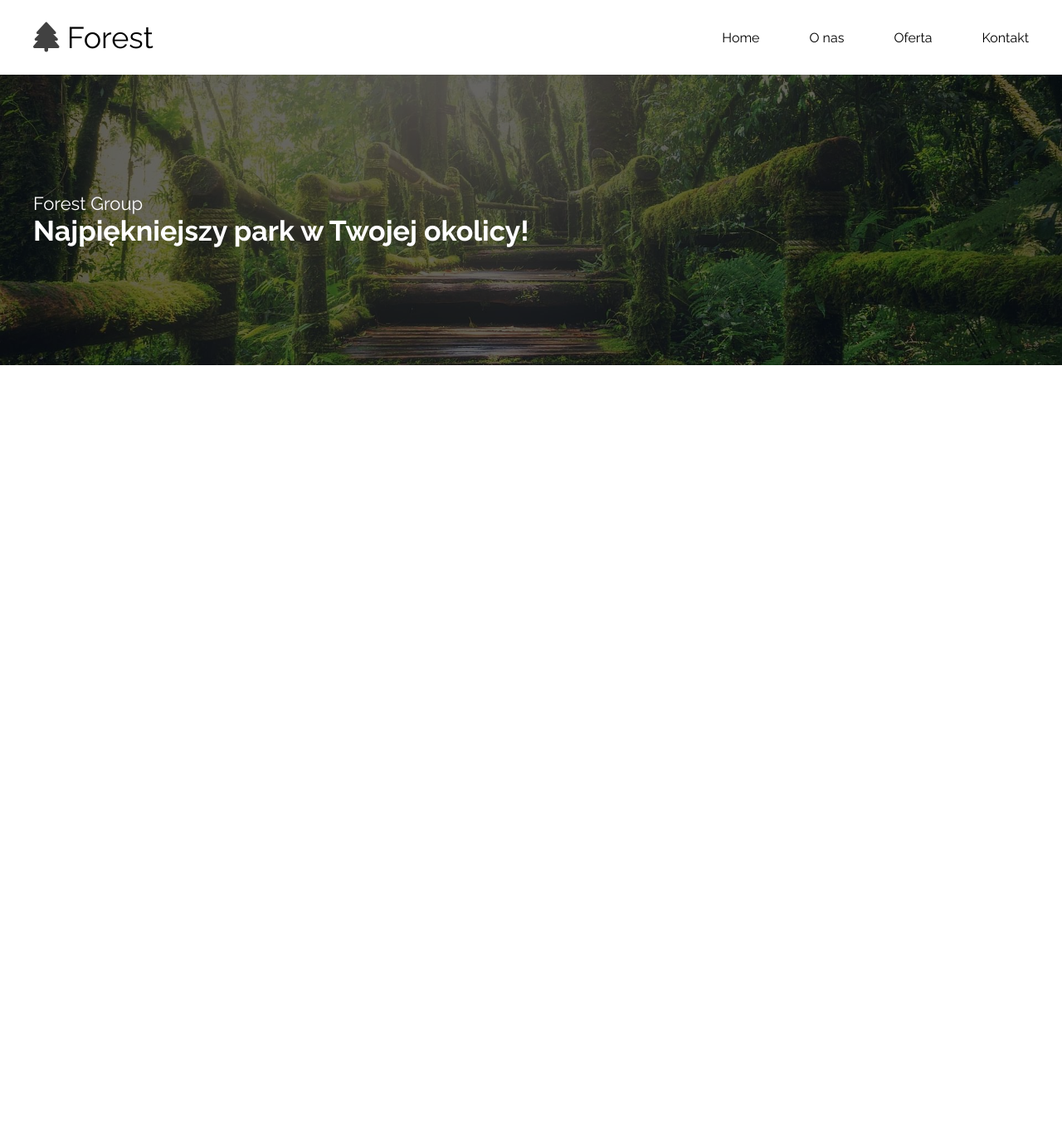
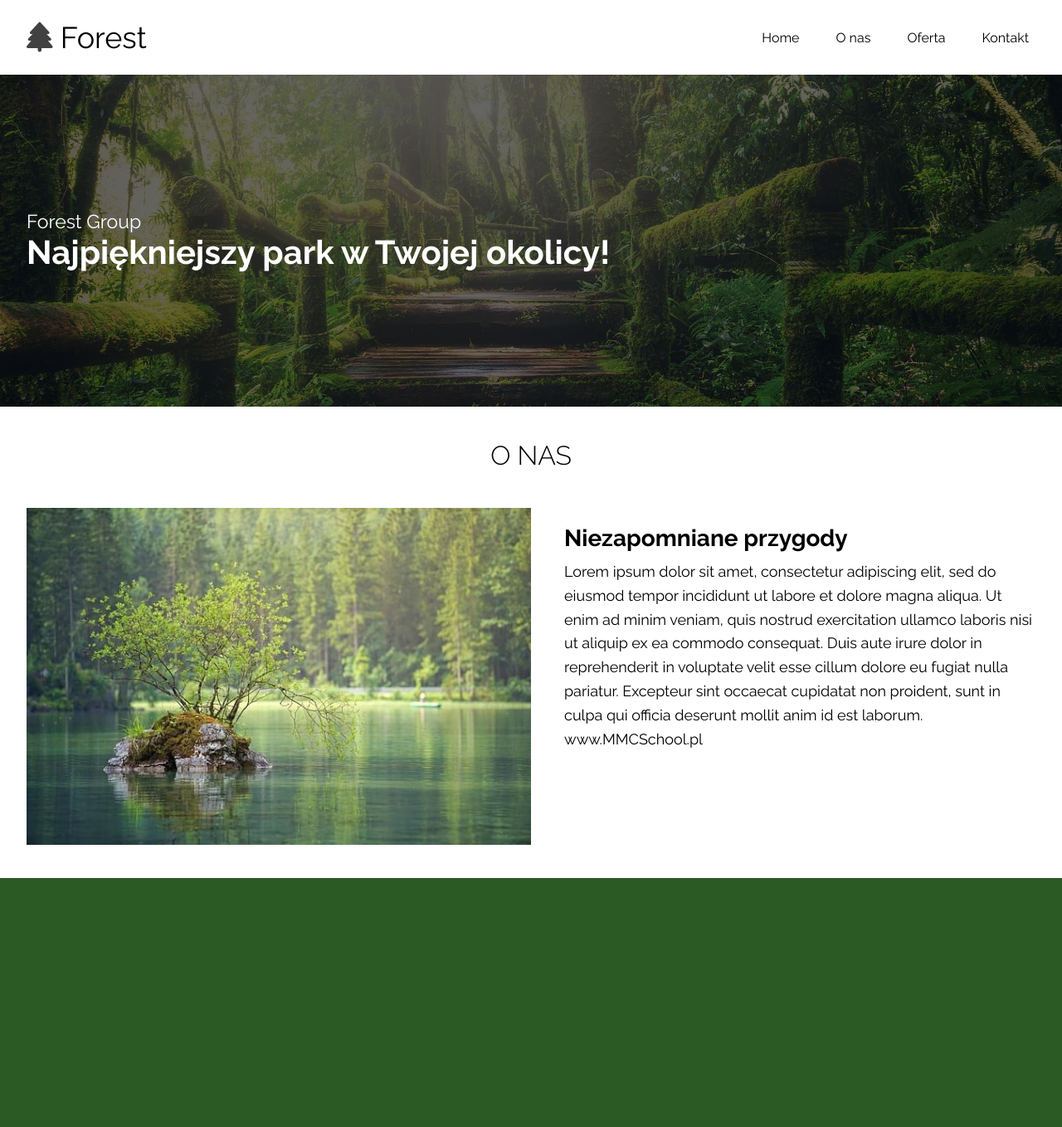
Before and after one commit to Czekol/matura, a website: page index.html in a window 1280 px wide. Shown: the top 1358 px of the page at 83% size. Before the commit the page ends 800 px from the top, so only its background shows below. Drawn offline with Linux system fonts and the light colour scheme.

Commit message:
almost finished section aabout us

```diff
--- a/alistTodo.txt
+++ b/alistTodo.txt
@@ -19,4 +19,6 @@
 - naprawienie by mobile links nie wyciekaly
 - scrollspy na wersji mobilnej i desktopowej
 - naprawic by nie moc scrolowac podczas otwierania hamburgerowego menu
-- header obczajic fw i naprawic by tabem wykrywalo text i title
+- ogarnac te dziwne paddingi w nav desktop ze nie kazde ma te sama width
+- naprawic clampy z height
+- pof z tym zaslanianiem
--- a/index.html
+++ b/index.html
@@ -56,6 +56,40 @@
         </div>
     </header>
 
+    <main class="main">
+
+        <section class="about-us">
+
+            <div class="big-wrapper">
+                <div class="about-us__heading">O NAS</div>
+
+                <div class="about-us__box">
+                    <img src="/dist/img/lake.jpg" alt="Promienie słońca padajace na piękne jezioro wśród lasu"
+                        class="about-us__box-img">
+
+                    <div class=" about-us__box-text">
+                          <h2 class="about-us__box-text-title">Niezapomniane przygody</h2>
+                    <p class="about-us__box-text-text">Lorem ipsum dolor sit amet, consectetur adipiscing elit, sed do
+                        eiusmod
+                        tempor incididunt ut labore et dolore magna aliqua. Ut enim ad minim
+                        veniam, quis nostrud exercitation ullamco laboris nisi ut aliquip ex ea
+                        commodo consequat. Duis aute irure dolor in reprehenderit in voluptate
+                        velit esse cillum dolore eu fugiat nulla pariatur. Excepteur sint occaecat
+                        cupidatat non proident, sunt in culpa qui officia deserunt mollit anim id est
+                        laborum. <a href="https://mmcschool.pl/" target="_blank" rel="noopener"
+                            class="about-us__box-text-link">www.MMCSchool.pl</a></p>
+                    </div>
+
+                </div>
+            </div>
+        </section>
+
+        <section class="hero-img"></section>
+
+    </main>
+
+
+
     <script src="/dist/js/script.min.js"></script>
 </body>
 
--- a/src/sass/_nav.scss
+++ b/src/sass/_nav.scss
@@ -1,11 +1,16 @@
 @use 'colors' as color;
 
 .nav {
+	// position: fixed;
+	// top: 0;
+	// width: 100%;
+
+
+	z-index: 100;
 	display: flex;
 	align-items: center;
 	background-color: color.$white;
-	height: 80px;
-
+	overflow: hidden;
 	&__logo {
 		font-size: 3.6rem;
 		&-icon {
@@ -19,7 +24,7 @@
 	}
 
 	&__burger-btn {
-		padding: 0 1.5rem;
+		padding: 0 3.2rem;
 		color: color.$black;
 		font-size: 3.6rem;
 		z-index: 100;
@@ -29,7 +34,6 @@
 	}
 
 	&__shadow {
-		z-index: -1;
 		position: absolute;
 		top: 0;
 		left: 0;
@@ -37,6 +41,7 @@
 		bottom: 0;
 		background-color: #0000006f;
 		opacity: 0;
+		z-index: -1;
 		transition: 0.3s;
 
 		&.show-shadow {
@@ -54,7 +59,6 @@
 		flex-direction: column;
 		background-color: color.$white;
 		transform: translateX(100%);
-		text-align: left;
 		transition: transform 0.3s;
 		z-index: 10;
 
@@ -81,7 +85,8 @@
 }
 
 .nav .big-wrapper {
-	padding-left: 1.5rem;
+
+	padding-left: 3.2rem;
 	display: flex;
 	justify-content: space-between;
 }
--- a/src/sass/_style.scss
+++ b/src/sass/_style.scss
@@ -14,7 +14,10 @@
 	width: 100%;
 }
 
+// HEADER
+
 .header {
+	padding: 0 3.2rem;
 	position: relative;
 	height: clamp(250px, 30vh, 350px);
 	background-image: url('/dist/img/mobile-stairs.jpg');
@@ -33,14 +36,12 @@
 	}
 
 	&__box-text {
-        padding:0 1.5rem;
 		display: flex;
 		flex-direction: column;
 		justify-content: center;
 		height: 100%;
 		width: 100%;
 		color: color.$white;
-
 
 		&-title {
 			font-size: 1.7rem;
@@ -62,3 +63,70 @@
 		height: 100%;
 	}
 }
+
+// ABOUT-US
+
+.about-us {
+	padding: 4rem 3.2rem;
+	&__heading {
+		margin-bottom: 2rem;
+		font-size: 2.4rem;
+		text-align: center;
+		font-weight: 300;
+	}
+	&__box {
+		display: flex;
+		flex-direction: column;
+		justify-content: center;
+		&-img {
+			align-self: center;
+			width: 100%;
+
+			height: clamp(225px, 25vh, 325px);
+			object-fit: cover;
+		}
+		&-text {
+			&-title {
+				margin: 2rem 0 1rem;
+				font-size: 2.2rem;
+			}
+
+			&-text {
+				font-size: 1.6rem;
+				line-height: 1.6;
+			}
+
+			&-link {
+				position: relative;
+				color: color.$black;
+				transition: 0.3s;
+
+				&::after {
+					content: '';
+					position: absolute;
+					bottom: 0;
+					left: 0;
+					height: 0;
+					width: 100%;
+					background-color: color.$black;
+					z-index: -1;
+					transition: 0.3s;
+				}
+
+				&:hover::after {
+					height: 100%;
+				}
+
+				&:hover {
+					color: color.$white;
+				}
+			}
+		}
+	}
+}
+
+.hero-img {
+	width: 100%;
+	height: 300px;
+	background-color: rgb(44, 90, 36);
+}
--- a/src/sass/main.scss
+++ b/src/sass/main.scss
@@ -2,5 +2,6 @@
 @use 'colors' as color ;
 @use 'style';
 @use 'nav';
+@use './rwd/small';
 @use './rwd/medium';
 @use './rwd/large';
--- a/src/sass/rwd/_large.scss
+++ b/src/sass/rwd/_large.scss
@@ -2,7 +2,6 @@
 
 @media (width >= 992px) {
 	.nav {
-		height: 90px;
 		&__logo {
 			display: flex;
 			justify-content: center;
@@ -19,12 +18,12 @@
 			height: 100%;
 
 			&-link {
-				padding: 1rem 3rem;
+				padding: 1rem 2.2rem;
 				display: flex;
 				align-items: center;
 				justify-content: center;
 				font-size: 1.6rem;
-				transition: background-color .3s;
+				transition: background-color 0.3s;
 
 				&:last-child {
 					padding-right: 3rem;
@@ -40,34 +39,59 @@
 
 				a {
 					color: color.$black;
-					transition: color .3s;
+					transition: color 0.3s;
 				}
 			}
 		}
 	}
 
 	.nav .big-wrapper {
-		padding: 0 1rem 0 4rem;
+		padding: 0 1rem 0 3.2rem;
 		height: 100%;
 	}
 
 	// Header
 
 	.header {
-	background-image: url('/dist/img/desktop-stairs.jpg');
-	height: clamp(350px, 25vh, 400px);
+		background-image: url('/dist/img/desktop-stairs.jpg');
+		height: clamp(400px, 25vh, 400px);
 
 		&__box-text {
-			padding:0 4rem;
 			&-title {
-				font-size: 2.2rem;
+				font-size: 2.3rem;
 			}
 
 			&-text {
 				font-weight: 700;
-				font-size: 3.4rem;
+				font-size: 4rem;
 			}
 		}
 	}
 
+	.about-us {
+		&__heading {
+			font-size: 3.2rem;
+			padding-bottom: 2.5rem;
+		}
+
+		&__box {
+			justify-content: space-between;
+			flex-direction: row;
+
+			&-img {
+				height: auto;
+				margin-right: 4rem;
+			}
+
+			&-text {
+				&-title {
+					font-size: 2.8rem;
+				}
+
+				&-text {
+					font-size: 1.8rem;
+				}
+			}
+		}
+	}
 }
--- a/src/sass/rwd/_medium.scss
+++ b/src/sass/rwd/_medium.scss
@@ -2,42 +2,57 @@
 
 @media (width >= 768px) {
 	.nav {
-		height: 120px;
+		height: 90px;
 
 		&__logo {
-			font-size: 6rem;
+			font-size: 5.2rem;
 		}
 
 		&__burger-btn {
-			padding: 0 4rem;
-			font-size: 6rem;
+			font-size: 5.2rem;
 		}
 		&__mobile-links {
 			&-link {
 				padding: 2rem;
-				font-size: 3.8rem;
+				font-size: 3.6rem;
 			}
 		}
 	}
 
-	.nav .big-wrapper {
-		padding-left: 4rem;
-	}
-
-// header
+	// header
 
 	.header {
 		&__box-text {
-			padding:0 4rem;
 			&-title {
-				font-size: 2rem;
+				font-size: 2.2rem;
 			}
 
 			&-text {
-				font-size: 3.2rem;
+				font-size: 3.5rem;
 			}
+		}
+	}
 
+	.about-us {
+		&__heading {
+			font-size: 2.8rem;
+		}
 
+		&__box {
+
+			&-img {
+				width: 50%;
+			}
+			&-text {
+				&-title {
+					margin: 2rem 0 1rem;
+					font-size: 2.6rem;
+				}
+
+				&-text {
+					font-size: 1.8rem;
+				}
+			}
 		}
 	}
 }
--- /dev/null
+++ b/src/sass/rwd/_small.scss
@@ -0,0 +1,13 @@
+@media (width >= 576px) {
+	.about-us {
+		&__box {
+			&-img {
+				width: 70%;
+			}
+
+			&-title {
+				text-align: center;
+			}
+		}
+	}
+}
```
Also changed, not shown: dist/css/main.min.css, 2 other files. Lines whose indentation alone changed are shown as unchanged.
